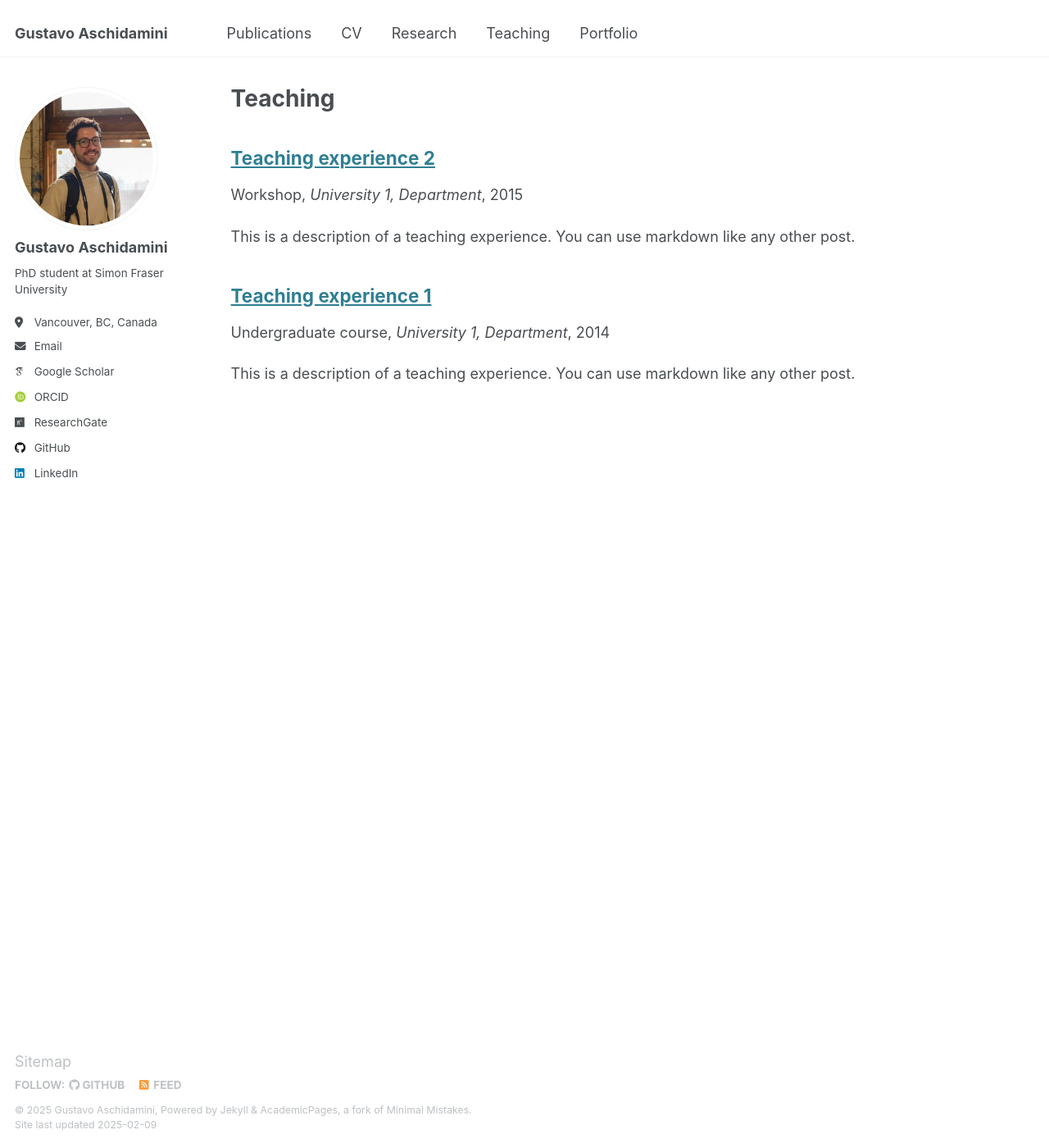
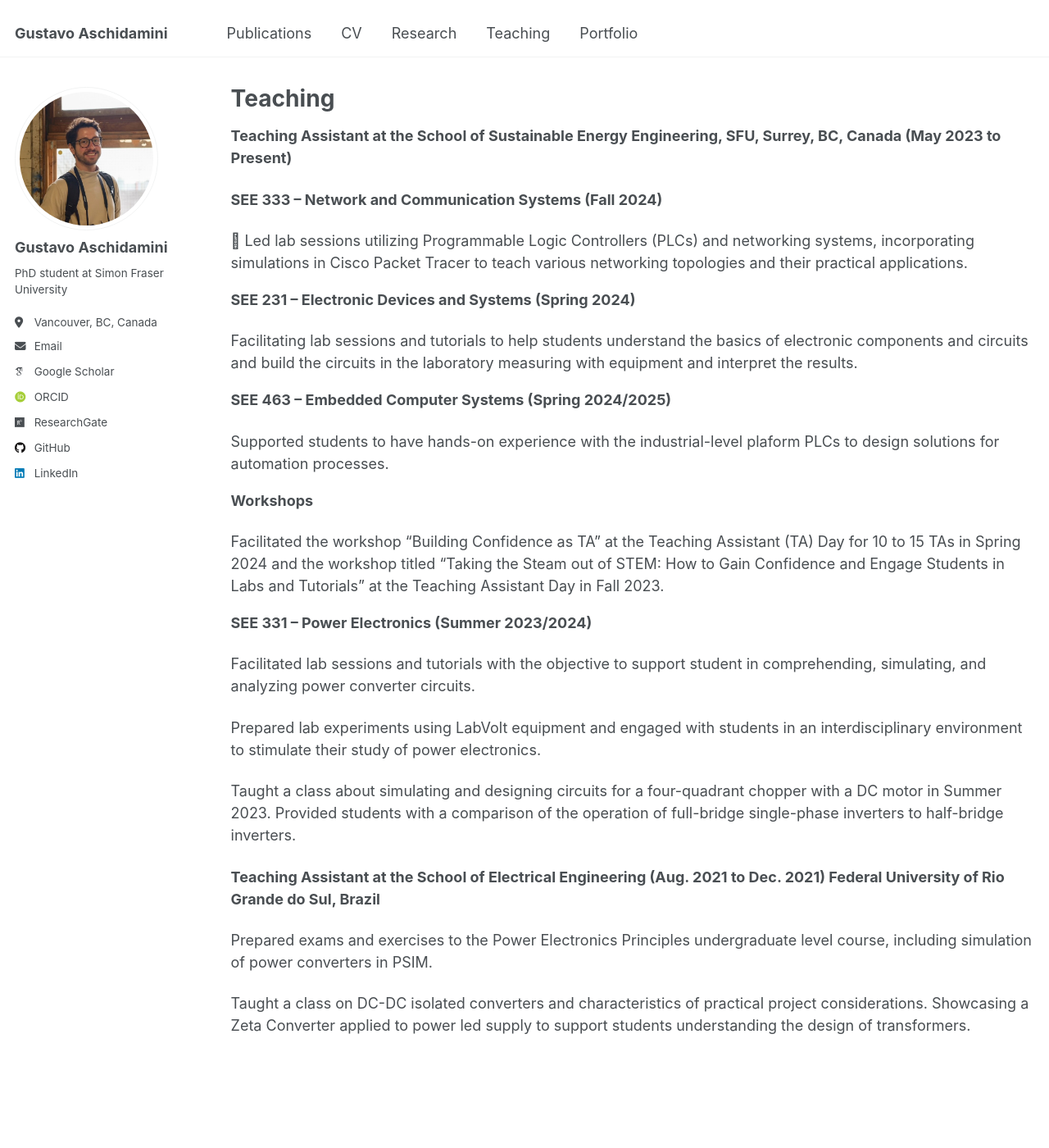
Before and after one commit to gaschidamini/gaschidamini.github.io, a Jekyll site: the page built from _pages/teaching.html, in a window 1280 px wide and 1400 px high. Shown: the whole window at 82% size. Built offline with Jekyll 4.4.1, drawn with Linux system fonts in a browser that asks for light colours; some web fonts are replaced.

Commit message:
Update teaching.html

```diff
--- a/_pages/teaching.html
+++ b/_pages/teaching.html
@@ -5,8 +5,40 @@ permalink: /teaching/
 author_profile: true
 ---
 
-{% include base_path %}
 
-{% for post in site.teaching reversed %}
-  {% include archive-single.html %}
-{% endfor %}
+
+<p><strong>Teaching Assistant at the School of Sustainable Energy Engineering, SFU, Surrey, BC, Canada (May 2023 to Present) </strong></p>
+
+
+<p><strong>SEE 333 – Network and Communication Systems (Fall 2024) </strong></p>
+	Led lab sessions utilizing Programmable Logic Controllers (PLCs) and networking systems, incorporating simulations in Cisco Packet Tracer to teach various networking topologies and their practical applications.
+
+<p><strong>SEE 231 – Electronic Devices and Systems (Spring 2024) </strong></p>
+
+Facilitating lab sessions and tutorials to help students understand the basics of electronic components and circuits and build the circuits in the laboratory measuring with equipment and interpret the results.
+
+<p><strong>SEE 463 – Embedded Computer Systems (Spring 2024/2025) </strong></p>
+
+Supported students to have hands-on experience with the industrial-level plaform PLCs to design solutions for automation processes.
+
+
+<p><strong>Workshops</strong></p>
+
+Facilitated the workshop “Building Confidence as TA” at the Teaching Assistant (TA) Day for 10 to 15 TAs in Spring 2024 and the workshop titled “Taking the Steam out of STEM: How to Gain Confidence and Engage Students in Labs and Tutorials” at the Teaching Assistant Day in Fall 2023.
+
+
+<p><strong>SEE 331 – Power Electronics (Summer 2023/2024) </strong></p>
+
+<p>Facilitated lab sessions and tutorials with the objective to support student in comprehending, simulating, and analyzing power converter circuits. </p>
+
+<p>Prepared lab experiments using LabVolt equipment and engaged with students in an interdisciplinary environment to stimulate their study of power electronics. </p>
+
+<p>Taught a class about simulating and designing circuits for a four-quadrant chopper with a DC motor in Summer 2023. Provided students with a comparison of the operation of full-bridge single-phase inverters to half-bridge inverters. </p>
+
+
+<p><strong> Teaching Assistant  at the School of Electrical Engineering (Aug. 2021 to Dec. 2021)
+Federal University of Rio Grande do Sul, Brazil </strong></p>
+
+<p>Prepared exams and exercises to the Power Electronics Principles undergraduate level course, including simulation of power converters in PSIM.</p>
+
+<p>Taught a class on DC-DC isolated converters and characteristics of practical project considerations. Showcasing a Zeta Converter applied to power led supply to support students understanding the design of transformers.</p>
```
